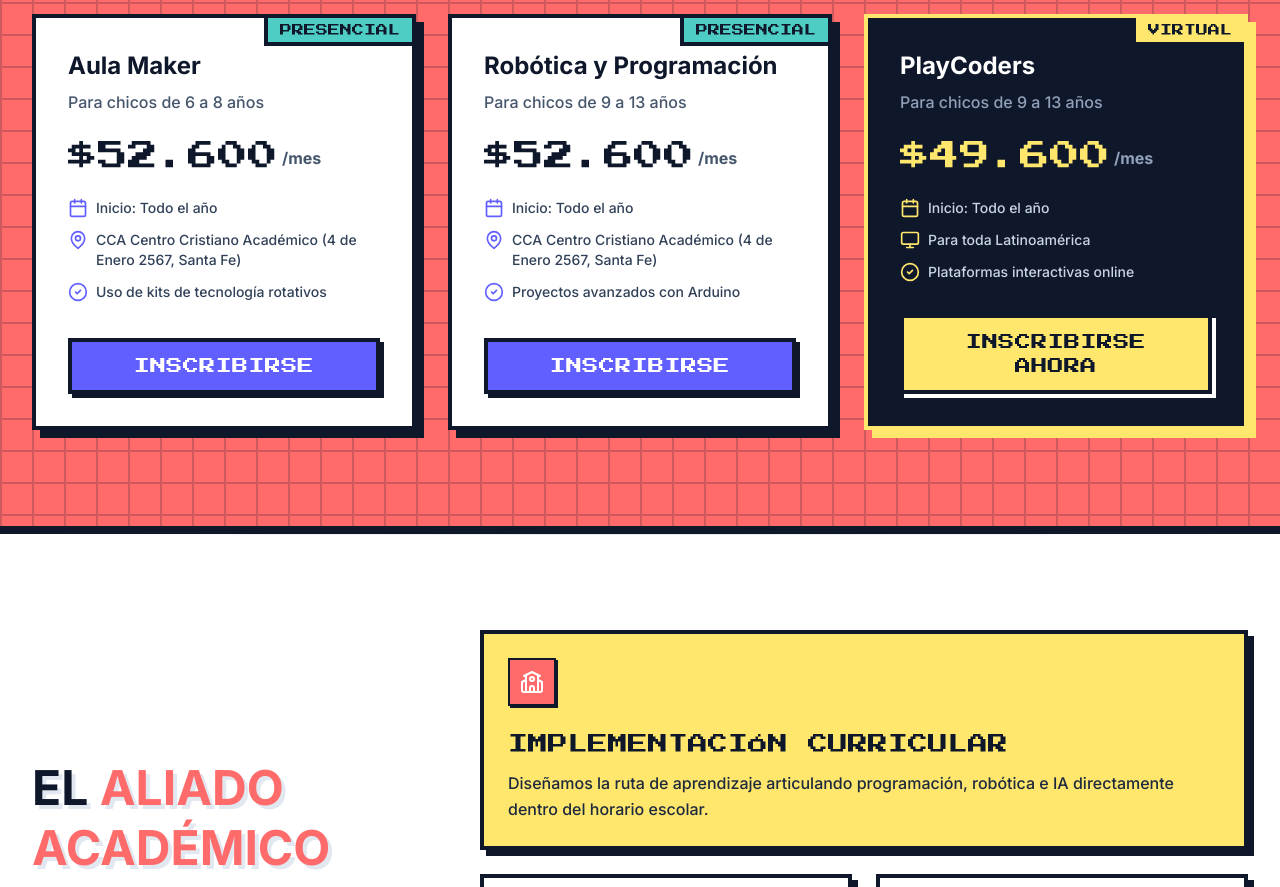
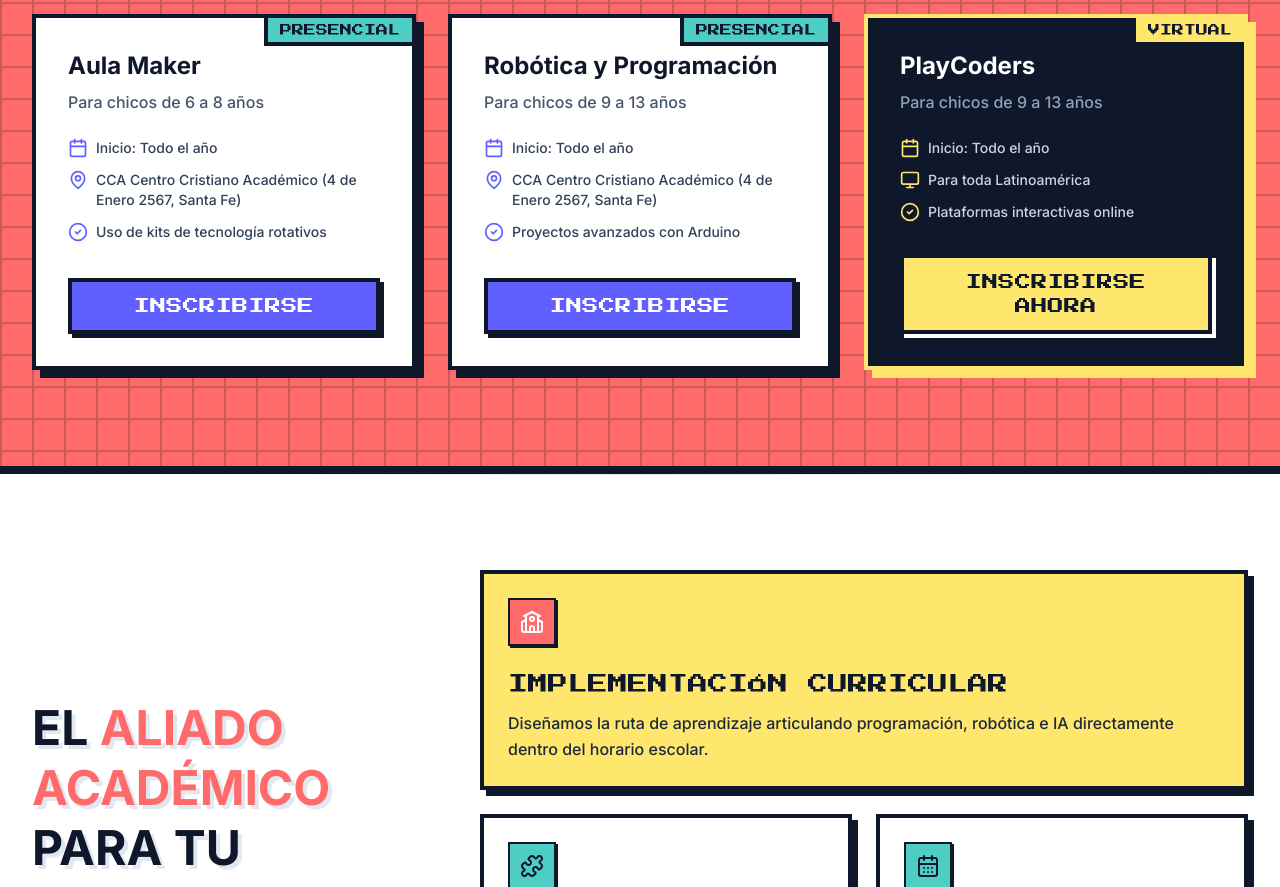
Before and after one commit to juanpachecovibecoding/web-de-playcode-oficial, a React (Vite) app: page / in a window 1280 px wide. Shown: the part 3480-4367 px from the top of the page. Built offline with nearby package versions, Linux system fonts and the light colour scheme; no server answers; the database is empty.

Commit message:
Remove prices from courses section on landing page

```diff
--- a/src/components/Courses.tsx
+++ b/src/components/Courses.tsx
@@ -31,11 +31,6 @@ export const Courses: React.FC = () => {
             <div className="flex-1">
               <h3 className="text-2xl font-bold text-slate-900 mb-2">Aula Maker</h3>
               <p className="text-slate-600 font-medium mb-6">Para chicos de 6 a 8 años</p>
-
-              <div className="flex items-end gap-1 mb-6">
-                <span className="font-pixel text-3xl text-slate-900">$52.600</span>
-                <span className="text-slate-600 mb-1 font-bold">/mes</span>
-              </div>
 
               <ul className="space-y-3 mb-8">
                 <li className="flex items-start gap-2 text-slate-700 text-sm font-medium">
@@ -71,11 +66,6 @@ export const Courses: React.FC = () => {
               <h3 className="text-2xl font-bold text-slate-900 mb-2">Robótica y Programación</h3>
               <p className="text-slate-600 font-medium mb-6">Para chicos de 9 a 13 años</p>
 
-              <div className="flex items-end gap-1 mb-6">
-                <span className="font-pixel text-3xl text-slate-900">$52.600</span>
-                <span className="text-slate-600 mb-1 font-bold">/mes</span>
-              </div>
-
               <ul className="space-y-3 mb-8">
                 <li className="flex items-start gap-2 text-slate-700 text-sm font-medium">
                   <Calendar className="w-5 h-5 text-indigo-500 shrink-0" />
@@ -110,11 +100,6 @@ export const Courses: React.FC = () => {
               <h3 className="text-2xl font-bold text-white mb-2">PlayCoders</h3>
               <p className="text-slate-400 font-medium mb-6">Para chicos de 9 a 13 años</p>
 
-              <div className="flex items-end gap-1 mb-6">
-                <span className="font-pixel text-3xl text-[#ffe66d]">$49.600</span>
-                <span className="text-slate-400 mb-1 font-bold">/mes</span>
-              </div>
-
               <ul className="space-y-3 mb-8">
                 <li className="flex items-start gap-2 text-slate-300 text-sm font-medium">
                   <Calendar className="w-5 h-5 text-[#ffe66d] shrink-0" />
```
